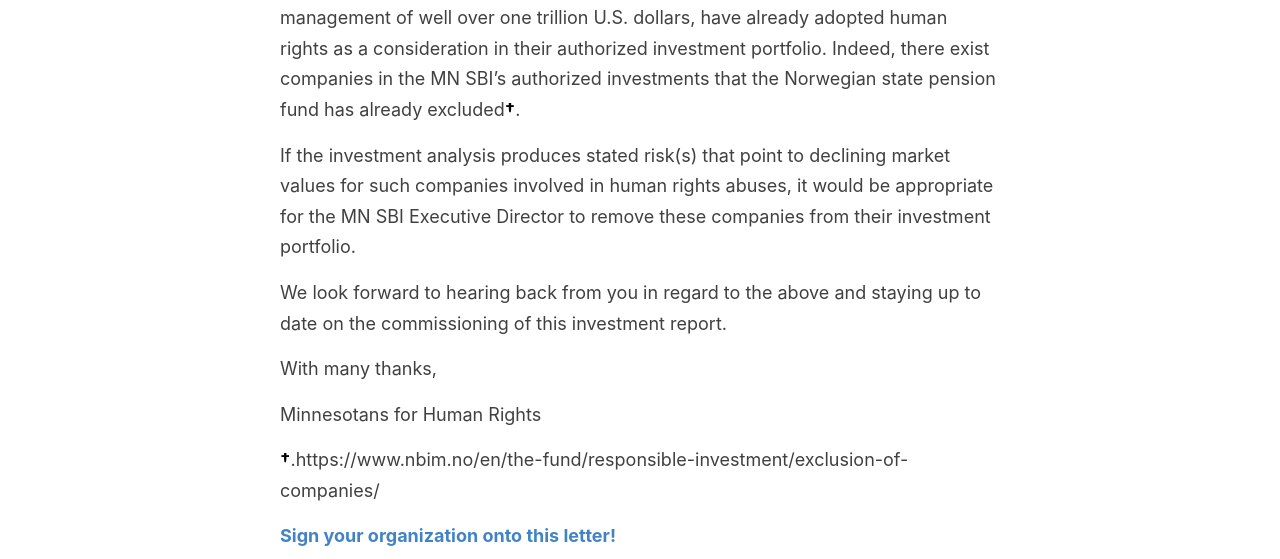
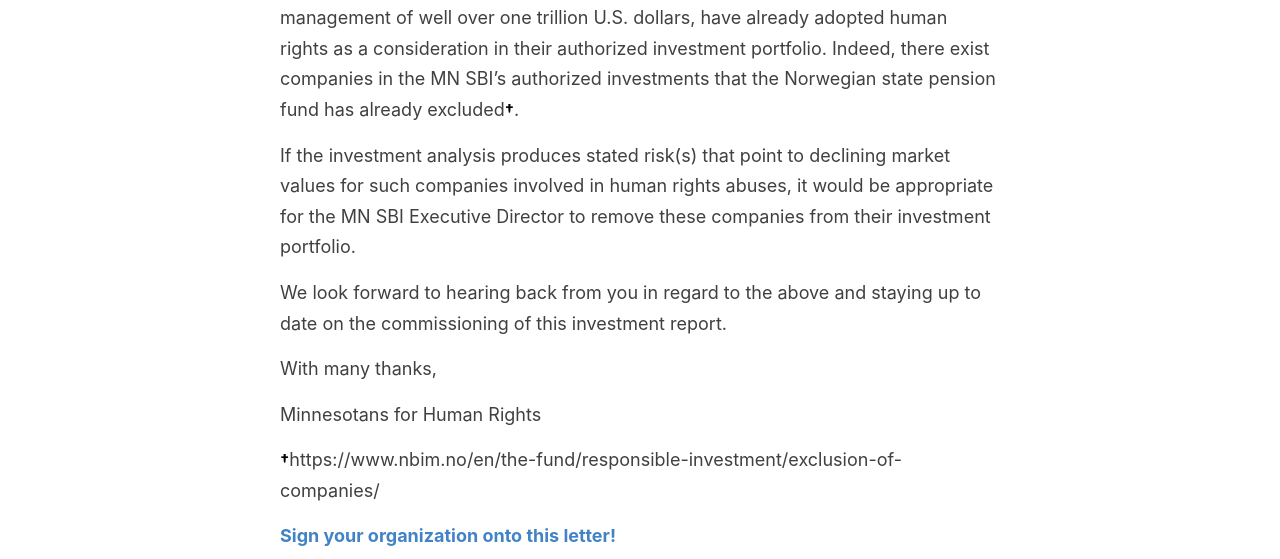
Before and after one commit to adamrahim/adamrahim.github.io, a Jekyll site: the page built from _posts/2020-12-25-letter.md, in a window 1280 px wide. Shown: the part 1645-2204 px from the top of the page. Built offline with Jekyll 4.4.1, drawn with Linux system fonts in a browser that asks for light colours.

Commit message:
Update 2020-12-25-letter.md

```diff
--- a/_posts/2020-12-25-letter.md
+++ b/_posts/2020-12-25-letter.md
@@ -20,7 +20,7 @@
 
 We ask that the MN SBI take this opportunity to pave the path forward as a state investment fund which puts human rights as an equal weighted consideration in its authorized investments portfolio. This would serve as a starting point in building a robust, risk-based framework, in alignment with the MN SBI’s fiduciary duty.
 
-Fortunately, a precedent has already been established, and frameworks exist, for analyzing human rights as a factor in investment decisions. For example, leading state investment funds from countries such as Norway, with assets under management of well over one trillion U.S. dollars, have already adopted human rights as a consideration in their authorized investment portfolio. Indeed, there exist companies in the MN SBI’s authorized investments that the Norwegian state pension fund has already excluded<b><font size="4" kerning=normal color="#000000">†</font></b>.
+Fortunately, a precedent has already been established, and frameworks exist, for analyzing human rights as a factor in investment decisions. For example, leading state investment funds from countries such as Norway, with assets under management of well over one trillion U.S. dollars, have already adopted human rights as a consideration in their authorized investment portfolio. Indeed, there exist companies in the MN SBI’s authorized investments that the Norwegian state pension fund has already excluded<b><font size="3" kerning=normal color="#000000">†</font></b>.
 
 If the investment analysis produces stated risk(s) that point to declining market values for such companies involved in human rights abuses, it would be appropriate for the MN SBI Executive Director to remove these companies from their investment portfolio.
 
@@ -30,6 +30,6 @@
 
 Minnesotans for Human Rights
 
-<b><font size="4" kerning=normal color="#000000">†</font></b>.https://www.nbim.no/en/the-fund/responsible-investment/exclusion-of-companies/
+<b><font size="3" kerning=normal color="#000000">†</font></b>https://www.nbim.no/en/the-fund/responsible-investment/exclusion-of-companies/
 
 <b>[Sign your organization onto this letter!](https://forms.gle/tHgMV44jnT69SfnY6 "Google Form to Support MN 4 Human Rights")</b>
```
